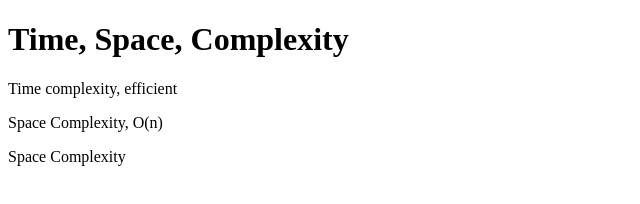
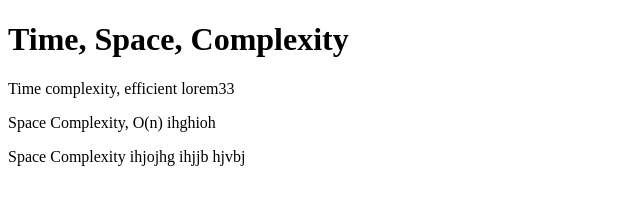
Before and after one commit to acciojob/time-and-space-complexity-yogesh7082, a website: page main.html in a window 1280 px wide. Shown: the whole page, without its empty margins (0-640 px from the left). Drawn offline with Linux system fonts and the light colour scheme.

Commit message:
created a submission

```diff
--- a/main.html
+++ b/main.html
@@ -12,13 +12,13 @@
 		Time, Space, Complexity
 	</h1>
 	<p>
-		Time complexity, efficient
+		Time complexity, efficient lorem33
 	</p>
 	<p>
-		Space Complexity, O(n)
+		Space Complexity, O(n) ihghioh
 	</p>
 	<p>
-		Space Complexity
+		Space Complexity ihjojhg ihjjb hjvbj
 	</p>
     <script type="text/javascript" src="./script.js">
 </script>
```
